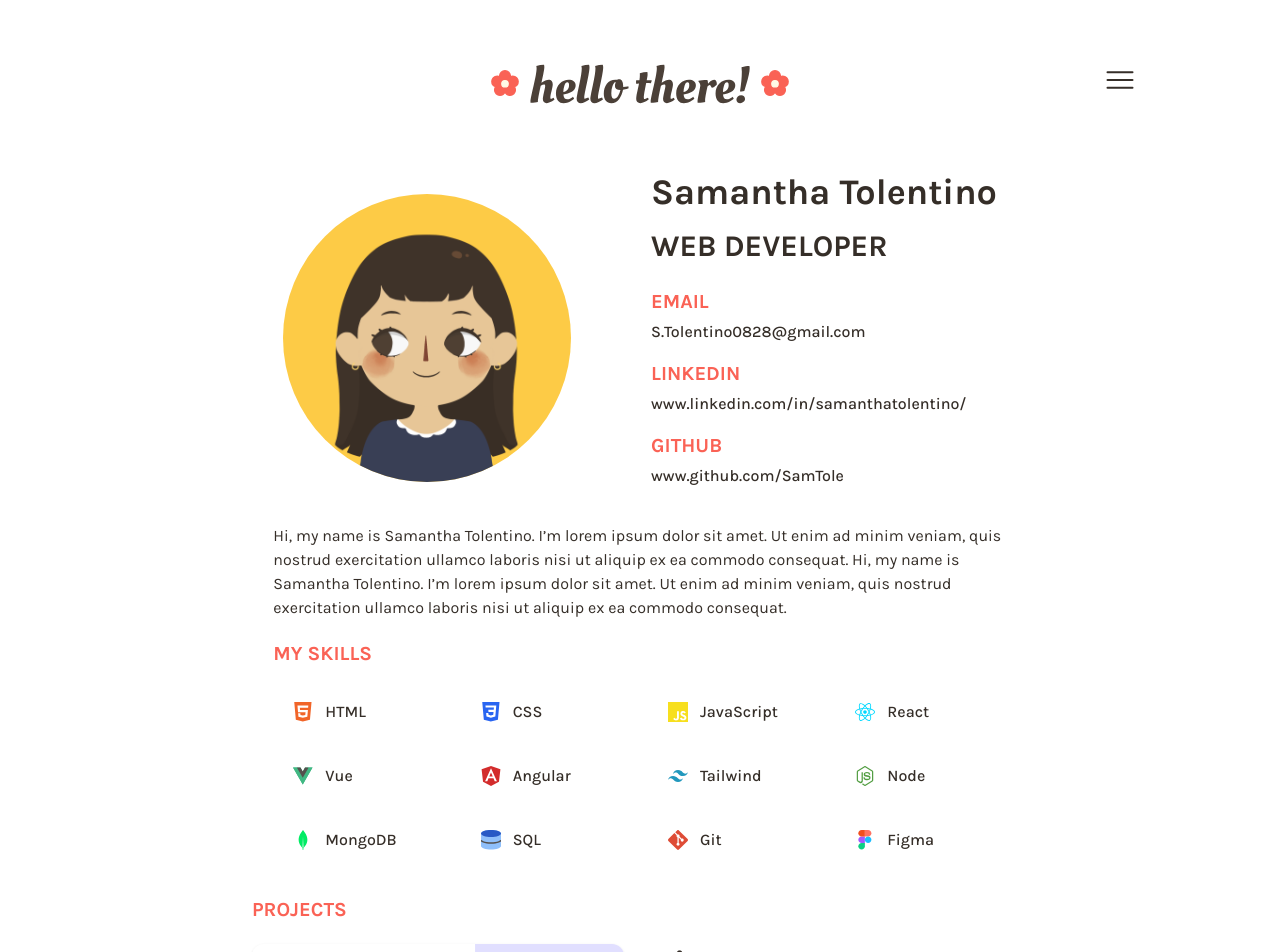
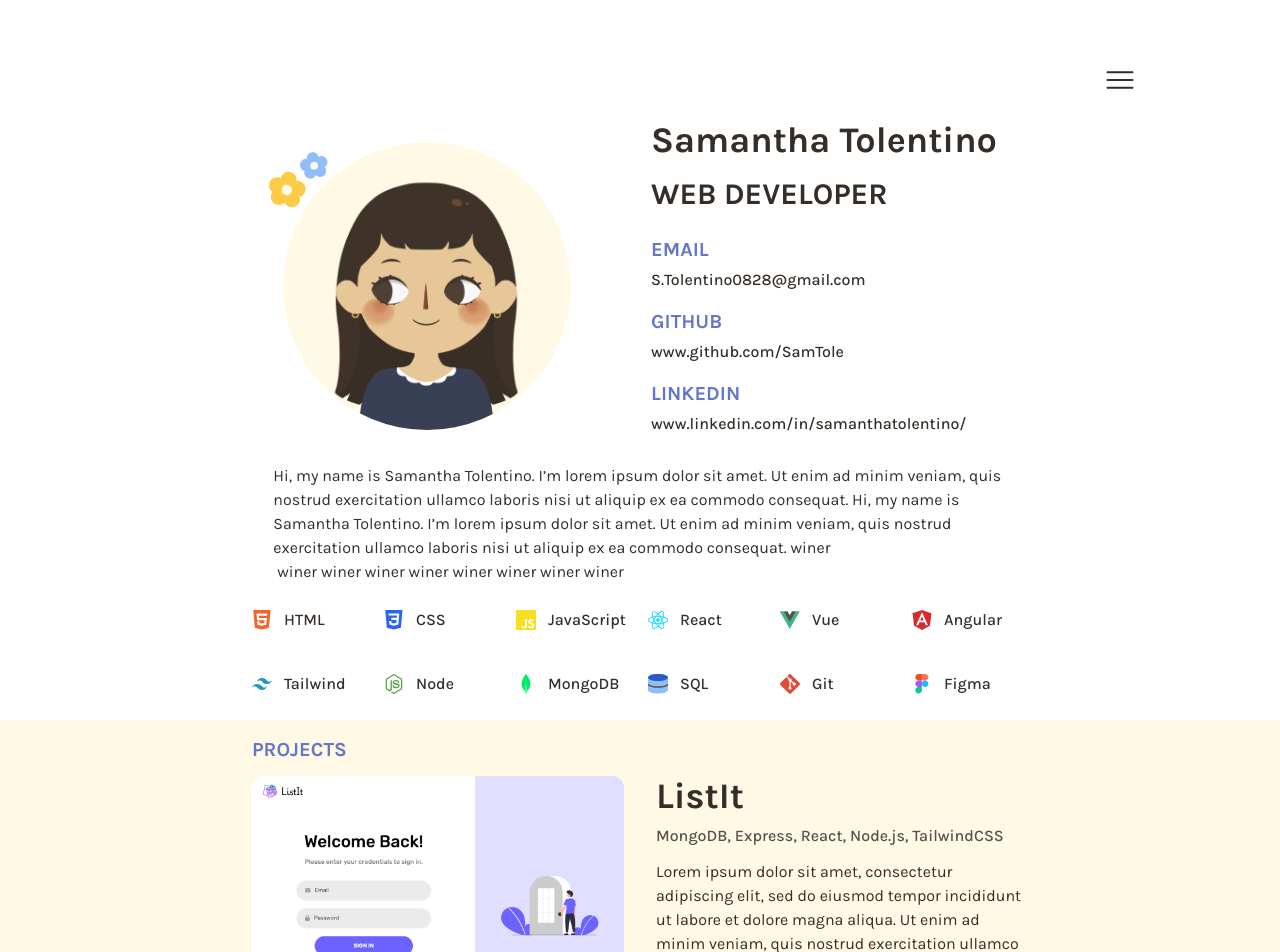
Before and after one commit to SamanthaTolentino/SamanthaTolentino, a React (Vite) app: page / in a window 1280 px wide. Shown: the top 952 px of the page. Built offline with nearby package versions, Linux system fonts and the light colour scheme.

Commit message:
UI changes

```diff
--- a/src/App.jsx
+++ b/src/App.jsx
@@ -20,7 +20,7 @@ function App() {
     <div className='karla-font pt-15'>
       <div className='grid grid-cols-12'>
         {/* About */}
-        <div className='col-start-3 col-span-8'>
+        <div className='col-start-3 col-span-8 pt-15'>
           <SectionAbout />
         </div>
         <div className='col-start-11 flex flex-col items-center justify-between'>
@@ -31,12 +31,16 @@ function App() {
           <div></div>
         </div>
         {/* Skills */}
-        <div className='row-start-2 col-start-3 col-span-8'>
-          <SectionSkills />
+        <div className='bg-white row-start-2 col-span-12'>
+          <div className='row-start-2 col-start-3 col-span-8'>
+            <SectionSkills />
+          </div>
         </div>
         {/* Projects */}
-        <div className='row-start-3 col-span-12'>
-          <SectionProjects />
+        <div className='bg-tan-1 row-start-3 col-span-12'>
+          <div className='row-start-3 col-span-12'>
+            <SectionProjects />
+          </div>
         </div>
       </div>
     </div>
--- a/src/sections/SectionAbout.jsx
+++ b/src/sections/SectionAbout.jsx
@@ -6,41 +6,49 @@ import profilePic from '../assets/img/profile_pic.png'
 
 const SectionAbout = () => {
   return (
-    <div className='flex max-w-4xl mx-auto text-brown-1 px-15 mb-5'>
+    <div className='flex max-w-4xl mx-auto text-brown-1 px-15 mb-'>
         <div className='flex flex-col items-center'>
-            <div className='mb-16 relative'>
+            {/* <div className='mb-16 relative'>
                 <HelloThere />
-                <div className='absolute top-0 -left-10'>
-                    <Flower petals='#FA6255' pistil='#FFF9E6' width={30} />
-                </div>
-                <div className='absolute top-0 -right-10'>
-                    <Flower petals='#FA6255' pistil='#FFF9E6' width={30} />
-                </div>
-            </div>
+            </div> */}
             {/* <p className='text-4xl font-bold mb-3'>I'm Samantha Tolentino.</p>
             <p className='text-3xl font-medium uppercase'>Web Developer</p> */}
-            <div className='flex items-center mb-5'>
+            <div className='flex items-center mb-3'>
                 <div className='mr-20'>
                     <div className='relative'>
-                        <div className='relative bg-yellow-1 aspect-square w-full max-w-2xs min-w-2xs rounded-full overflow-clip flex items-end justify-center'>
+                        <div className='relative bg-tan-1 aspect-square w-full max-w-2xs min-w-2xs rounded-full overflow-clip flex items-end justify-center'>
                             <img src={profilePic} alt="profile_pic.png" className='w-2/3 absolute top-1/9'  />
+                        </div>
+                        <div className='absolute top-0 left-4 -rotate-10'>
+                            <Flower petals='#91BEF8' pistil='#FFF9E6' width={30} />
+                        </div>
+                        <div className='absolute top-6 -left-4 rotate-10'>
+                            <Flower petals='#FDCB46' pistil='#FFF9E6' width={40} />
                         </div>
                     </div>
                 </div>
                 <div className='grow flex flex-col font-bold'>
                     <p className='text-4xl mb-4'>Samantha Tolentino</p>
                     <p className='text-3xl uppercase mb-6'>Web Developer</p>
-                    <p className='text-xl text-pink-1 uppercase mb-1'>Email</p>
+                    <p className='text-xl text-blue-2 uppercase mb-1'>Email</p>
                     <p className='font-medium mb-4'>S.Tolentino0828@gmail.com</p>
-                    <p className='text-xl text-pink-1 uppercase mb-1'>LinkedIn</p>
+                    <p className='text-xl text-blue-2 uppercase mb-1'>GitHub</p>
+                    <p className='font-medium mb-4'>www.github.com/SamTole</p>
+                    <p className='text-xl text-blue-2 uppercase mb-1'>LinkedIn</p>
                     {/* Make link */}
                     <p className='font-medium mb-4'>www.linkedin.com/in/samanthatolentino/</p>
-                    <p className='text-xl text-pink-1 uppercase mb-1'>GitHub</p>
-                    <p className='font-medium mb-4'>www.github.com/SamTole</p>
                 </div>
             </div>
-            <div>
-                Hi, my name is Samantha Tolentino. I’m lorem ipsum dolor sit amet. Ut enim ad minim veniam, quis nostrud exercitation ullamco laboris nisi ut aliquip ex ea commodo consequat. Hi, my name is Samantha Tolentino. I’m lorem ipsum dolor sit amet. Ut enim ad minim veniam, quis nostrud exercitation ullamco laboris nisi ut aliquip ex ea commodo consequat.
+            <div className='relative'>
+                <p>
+                    Hi, my name is Samantha Tolentino. I’m lorem ipsum dolor sit amet. Ut enim ad minim veniam, quis nostrud exercitation ullamco laboris nisi ut aliquip ex ea commodo consequat. Hi, my name is Samantha Tolentino. I’m lorem ipsum dolor sit amet. Ut enim ad minim veniam, quis nostrud exercitation ullamco laboris nisi ut aliquip ex ea commodo consequat. winer  winer winer winer winer winer winer winer winer
+                </p>
+                {/* <div className='absolute -bottom-2 -right-8 -rotate-10'>
+                    <Flower petals='#FDCB46' pistil='#FFF9E6' width={40} />
+                </div>
+                <div className='absolute -bottom-8 right-0 rotate-10'>
+                    <Flower petals='#91BEF8' pistil='#FFF9E6' width={30} />
+                </div> */}
             </div>
         </div>
     </div>
--- a/src/sections/SectionProjects.jsx
+++ b/src/sections/SectionProjects.jsx
@@ -6,11 +6,11 @@ import AquastockPic from '../assets/img/aquastock_pic.png'
 
 const SectionProjects = () => {
   return (
-    <div className='flex flex-col max-w-4xl mx-auto text-brown-1 pb-15 px-15'>
-      <p className='text-xl text-pink-1 uppercase font-bold mb-5'>Projects</p>
-      <div className='flex mb-5'>
+    <div className='flex flex-col max-w-4xl mx-auto text-brown-1 pt-4 px-15'>
+      <p className='text-xl text-blue-2 uppercase font-bold mb-3'>Projects</p>
+      <div className='flex mb-8'>
         <div className='w-1/2 mr-8'>
-            <img src={TaskAppPic} alt="task_app_pic.png" className='w-full rounded-xl shadow' />
+            <img src={TaskAppPic} alt="task_app_pic.png" className='w-full rounded-xl' />
         </div>
         <div className='flex flex-col w-1/2'>
             <p className='text-4xl font-bold mb-2'>ListIt</p>
--- a/src/sections/SectionSkills.jsx
+++ b/src/sections/SectionSkills.jsx
@@ -31,24 +31,26 @@ const SectionSkills = () => {
     ]
 
     const getSkillsDiv = (skill, index) => {
-        return <div key={index} className={`flex items-center rounded-md px-5 py-3 font-medium`}>
+        return <div key={index} className={`flex items-center rounded-md py-3 font-medium`}>
             <div className='mr-3'>{skill.component}</div>
-            <p className='grow'>{skill.name}</p>
+            <p className=''>{skill.name}</p>
         </div>
 
     }
 
     return (
-        <div className='flex flex-col justify-between max-w-4xl mx-auto text-brown-1 w-full px-15 mb-8'>
-            <div className='mb-5'>
-                <p className='text-xl text-pink-1 uppercase font-bold'>My Skills</p>
+        <div className='flex flex-col justify-between max-w-4xl mx-auto text-brown-1 w-full px-15 mb-3'>
+            <div className=''>
+                <div className='mb-3'>
+                    {/* <p className='text-xl text-blue-2 uppercase font-bold'>My Skills</p> */}
+                </div>
+                <div className='grid grid-cols-6 items-start gap-4'>
+                    {skillsComponents.map((skill, index) => getSkillsDiv(skill, index))}
+                </div>
+                {/* <div className='grid grid-cols-6 items-start gap-8'>
+                    {skillsComponents.map((skill, index) => getSkillsDiv(skill, index))}
+                </div> */}
             </div>
-            <div className='grid grid-cols-4 items-start gap-4'>
-                {skillsComponents.map((skill, index) => getSkillsDiv(skill, index))}
-            </div>
-            {/* <div className='grid grid-cols-6 items-start gap-8'>
-                {skillsComponents.map((skill, index) => getSkillsDiv(skill, index))}
-            </div> */}
         </div>
     )
 }
```
